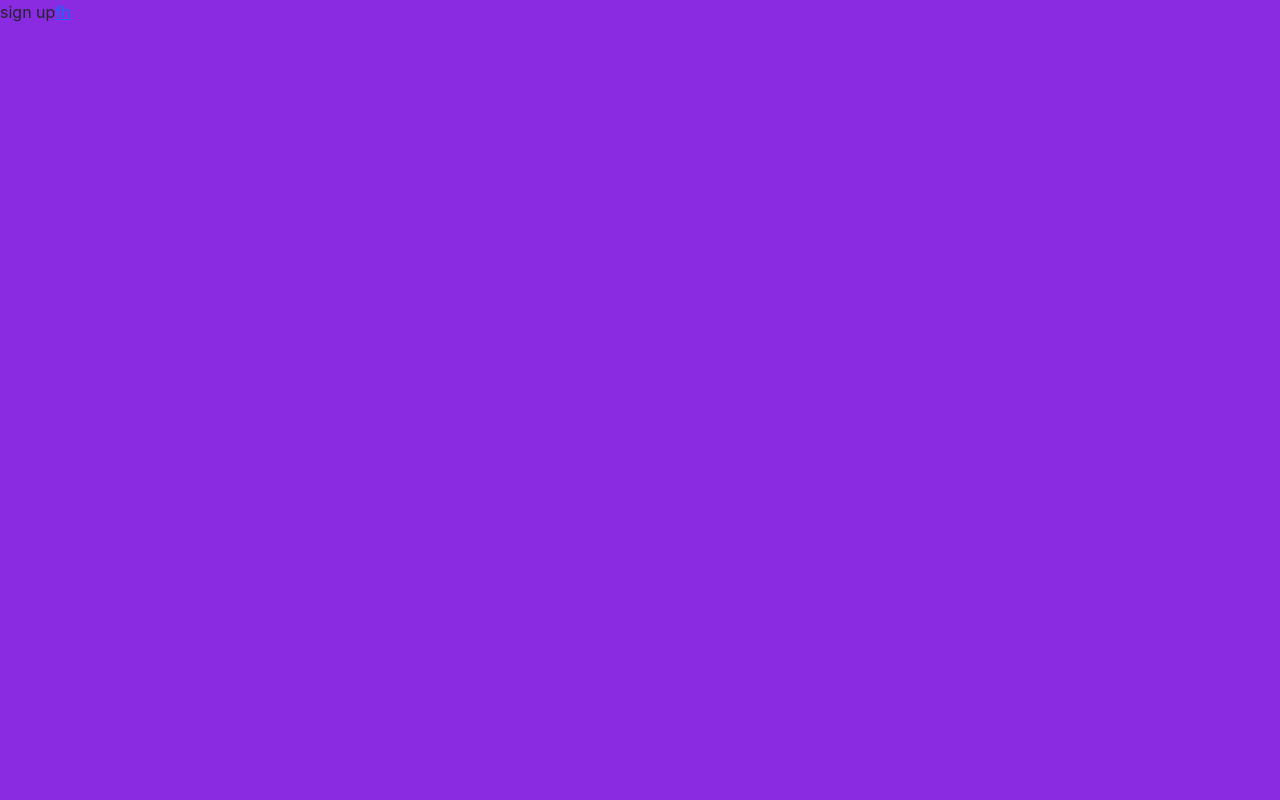
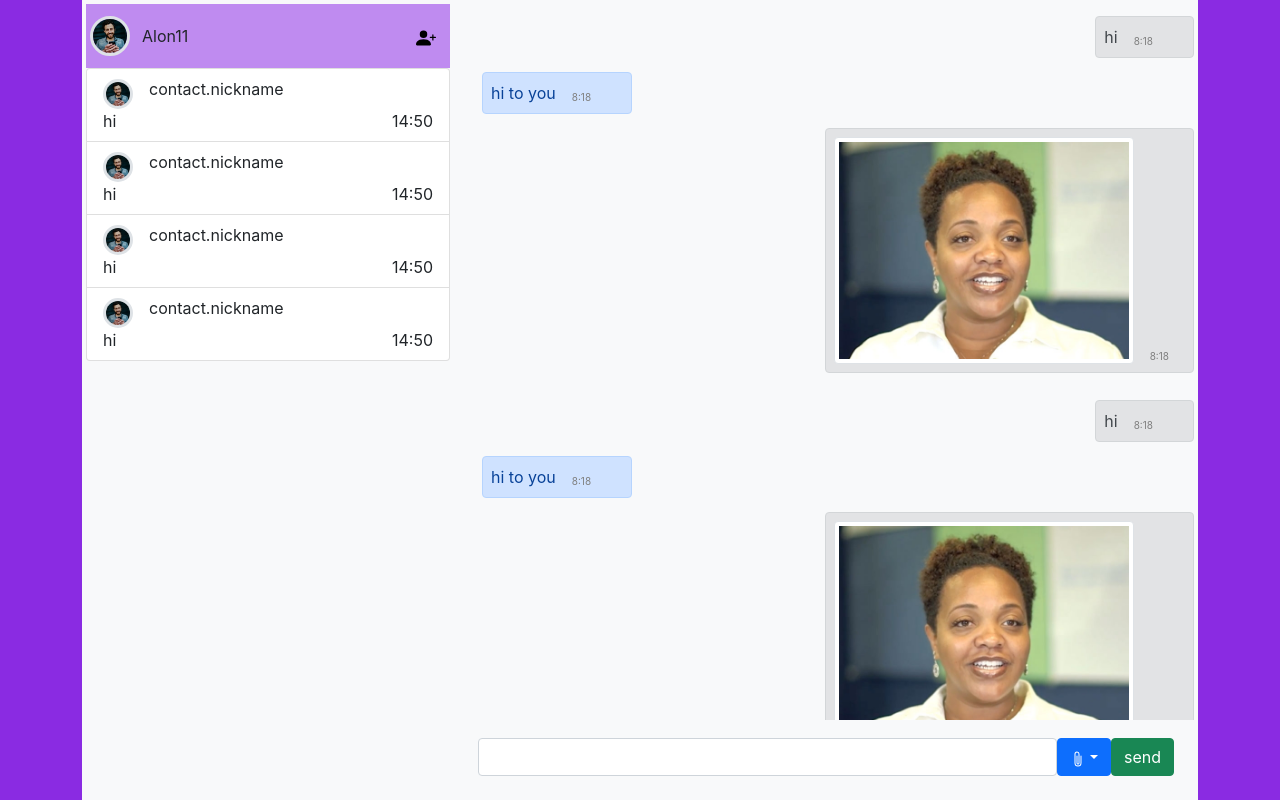
Before and after one commit to navehbenben/Instant-messaging-widget-, a React (Create React App) app: page / in a window 1280 px wide. Built offline with nearby package versions, Linux system fonts and the light colour scheme; grey boxes are pictures that could not be loaded.

Commit message:
major updates

```diff
--- a/src/App.js
+++ b/src/App.js
@@ -1,21 +1,24 @@
 import Register from "./register";
 import ChatPage from "./chat_page";
 import Form from "./register1";
-import Record from "./record"
+import Modal from "./Modal"
 import PictureUpload from "./picture_upload";
 import SignUp from "./signup";
 import { BrowserRouter as Router, Route, Routes } from 'react-router-dom'
 
 function App() {
   return (
-    <Router>
+    <ChatPage />
+    // <Router>
 
-        <Routes>
-          <Route exact path="/" element={<SignUp/>}/>
-          <Route exact path="/login" element={<Form/>}/>
-        </Routes>
+    //     <Routes>
 
-    </Router>
+    //       <Route exact path="/" element={<SignUp bool={false}/>}/>
+    //       <Route exact path="/login" element={<Form/>}/>
+
+    //     </Routes>
+
+    // </Router>
 
   );
 }
--- /dev/null
+++ b/src/Modal.js
@@ -0,0 +1,34 @@
+import React from "react";
+import PictureUpload from "./picture_upload";
+import RecordBody from "./recordModal";
+import VideoUpload from "./videoUpload";
+import AddContact from "./addContact";
+
+
+
+
+function Modal(reference) {
+  let title = "hi";
+  if (reference.value==="record"){
+    title = "Click to record audio."
+  }
+  if (reference.value==="picture"){
+    title = "Click to upload your picture."
+  }
+  if (reference.value==="video"){
+    title = "Click to upload your video."
+  }
+
+
+  return (
+
+    <div class="modal fade" id="example" tabindex="-1" aria-labelledby="exampleModalLabel" aria-hidden="true">
+      <div class="modal-dialog">
+        <AddContact/>
+      </div>
+    </div>
+
+  )
+}
+
+export default Modal;
--- /dev/null
+++ b/src/addContact.js
@@ -0,0 +1,34 @@
+import React, { useState } from "react";
+
+
+
+function AddContact(reference) {
+    const [contact, setContact] = useState();
+
+
+
+    return (
+        <div class="modal-content">
+            <div class="modal-header">
+                <h5 class="modal-title" id="exampleModalLabel">Add new contact.</h5>
+                <button type="button" class="btn-close" data-bs-dismiss="modal" aria-label="Close"></button>
+            </div>
+            <div class="modal-body">
+
+                <div class="mb-3">
+                    <label for="formFile" class="form-label"></label>
+                    <input class="form-control" id="formFile" onChange={(event)=>{setContact(event.target.value)}}/>
+                </div>
+
+
+            </div>
+            <div class="modal-footer">
+                <button type="button" class="btn btn-secondary" data-bs-dismiss="modal" >Close</button>
+                <button type="button" class="btn btn-primary" data-bs-dismiss="modal">Save changes</button>
+            </div>
+        </div>
+
+    )
+}
+
+export default AddContact;
--- a/src/chat_page.js
+++ b/src/chat_page.js
@@ -1,36 +1,78 @@
 import React from "react";
+import PictureUpload from "./picture_upload";
+import Modal from "./Modal";
+import samp from'./sample1.jpg'
+import sa from'./sample2.jpg'
+import video from './broll sunset.mp4'
+import music from './Swan Lake Ballet (Music).mp3'
 
 
 
 class ChatPage extends React.Component {
     constructor(props) {
         super(props);
-        this.setState(props);
+        this.state = {user_name: "Alon", nick_name: "Alon11", picture: sa, password: "Al1234", contacts: [],messages:[],modal: null};
     }
 
-    message(mess,sender) {
+    message(mess) {
         let color = "primary";
         let side = "start";
-        if (sender){
+        if (mess.sender == this.state.user_name) {
             color = "secondary";
             side = "end";
         }
+
+        if (mess.type == "Text" || mess.type=="Audio") {
+            let d = mess.content;
+            if (mess.type=="Audio"){
+               d = <audio controls src={mess.content}> </audio>
+            }
             return (
+                <p class="message">
                 <div class="w-100 position-absolute">
-                <div class={`alert alert-${color} p-2 m-3 w-75 position-absolute rounded-end ${side}-0 `}>
-                    {mess}
+                    <div class={`alert alert-${color} p-2 m-3  position-absolute rounded-end ${side}-0 `}>
+                        <div class={"text-"+side+" me-3"}>
+                            {d}
+                            <span class="timenotes align-bottom text-end">{new Date().getHours()+":"+new Date().getMinutes()}</span>
                         </div>
                     </div>
+                </div>
+                </p>
+            );
 
+        }
+        if (mess.type == "Image" || mess.type == "Video"){
+            let d =  <img src={mess.content} width="300" height="300" class="img-thumbnail" />;
+            if (mess.type=="Video"){
+                d = <video width="320" height="240" controls>
+                    <source src={mess.content} type="video/mp4" />
+                    Your browser does not support the video tag.
+                    </video>
+            }
+            return (
+                <p class="picture">
+                <div class="w-100 position-absolute">
+                    <div class={`alert alert-${color} p-2 m-3  position-absolute rounded-end text-${side} ${side}-0 `}>
+                       {d}
+                       <span class="timenotes align-bottom text-end">{new Date().getHours()+":"+new Date().getMinutes()}</span>
+                    </div>
 
+                </div>
+                </p>
             );
+
+        }
+        return (
+            <div />
+        )
+
     }
 
     contact_bullet(contact) {
         const nickname = "contact.nickname";
         let date = Date("April 11, 2022 01:15:00");
         let lastMessage = "hi";
-        let picture = "";
+        let picture = sa;
         return (
             <>
                 <a href="#" class="list-group-item list-group-item-action">
@@ -56,18 +98,19 @@ class ChatPage extends React.Component {
 
     profile_bar() {
         return (
-            <nav class="navbar navbar-light bg-primary d-flex justify-content-start">
-                <img src="D:\מדמח שולטטט11\מתקדם 2\תרגיל 1\ex_1\src\sample1.jpg" alt="" width="40" height="40" class="d-inline-block align-text-top rounded-circle border border-3 m-1" />
-                <div class="text-start p-2">Alice Alice</div>
-                <div class="position-absolute end-0 p-5">
+            <nav class=" profile navbar navbar-light d-flex justify-content-start">
+                <img src={this.state.picture} alt="hi" width="40" height="40" class="d-inline-block align-text-top rounded-circle border border-3 m-1"></img>
+                <div class="text-start p-2">{this.state.nick_name}</div>
+                <button class="bg-transparent border-0 position-absolute end-0 me-2" data-bs-toggle="modal" data-bs-target="#example">
                     <svg xmlns="http://www.w3.org/2000/svg" width="20" height="20" fill="currentColor" class="bi bi-person-plus-fill" viewBox="0 0 16 16">
-  <path d="M1 14s-1 0-1-1 1-4 6-4 6 3 6 4-1 1-1 1H1zm5-6a3 3 0 1 0 0-6 3 3 0 0 0 0 6z"/>
-  <path fill-rule="evenodd" d="M13.5 5a.5.5 0 0 1 .5.5V7h1.5a.5.5 0 0 1 0 1H14v1.5a.5.5 0 0 1-1 0V8h-1.5a.5.5 0 0 1 0-1H13V5.5a.5.5 0 0 1 .5-.5z"/>
+                        <path d="M1 14s-1 0-1-1 1-4 6-4 6 3 6 4-1 1-1 1H1zm5-6a3 3 0 1 0 0-6 3 3 0 0 0 0 6z" />
+                        <path fill-rule="evenodd" d="M13.5 5a.5.5 0 0 1 .5.5V7h1.5a.5.5 0 0 1 0 1H14v1.5a.5.5 0 0 1-1 0V8h-1.5a.5.5 0 0 1 0-1H13V5.5a.5.5 0 0 1 .5-.5z" />
                     </svg>
-                </div>
+                </button>
             </nav>
         )
     }
+
 
     send_form() {
         return (
@@ -78,17 +121,18 @@ class ChatPage extends React.Component {
                     <button id="btnGroupDrop1" type="button" class="btn btn-primary dropdown-toggle col-auto" data-bs-toggle="dropdown" aria-expanded="false"><svg xmlns="http://www.w3.org/2000/svg" width="16" height="16" fill="currentColor" class="bi bi-paperclip" viewBox="0 0 16 16">
                         <path d="M4.5 3a2.5 2.5 0 0 1 5 0v9a1.5 1.5 0 0 1-3 0V5a.5.5 0 0 1 1 0v7a.5.5 0 0 0 1 0V3a1.5 1.5 0 1 0-3 0v9a2.5 2.5 0 0 0 5 0V5a.5.5 0 0 1 1 0v7a3.5 3.5 0 1 1-7 0V3z" />
                     </svg></button>
-                    <ul class="dropdown-menu border-0" aria-labelledby="btnGroupDrop1">
-                        <button type="button" class="btn btn-danger"><svg xmlns="http://www.w3.org/2000/svg" width="16" height="16" fill="currentColor" class="bi bi-image" viewBox="0 0 16 16">
-  <path d="M6.002 5.5a1.5 1.5 0 1 1-3 0 1.5 1.5 0 0 1 3 0z"/>
-  <path d="M2.002 1a2 2 0 0 0-2 2v10a2 2 0 0 0 2 2h12a2 2 0 0 0 2-2V3a2 2 0 0 0-2-2h-12zm12 1a1 1 0 0 1 1 1v6.5l-3.777-1.947a.5.5 0 0 0-.577.093l-3.71 3.71-2.66-1.772a.5.5 0 0 0-.63.062L1.002 12V3a1 1 0 0 1 1-1h12z"/>
+                    <ul class="dropdown-menu border-0 bg-transparent" aria-labelledby="btnGroupDrop1">
+                        <button type="button" class="btn btn-danger"data-bs-toggle="modal" data-bs-target="#example" ><svg xmlns="http://www.w3.org/2000/svg" width="16" height="16" fill="currentColor" class="bi bi-image" viewBox="0 0 16 16">
+                            <path d="M6.002 5.5a1.5 1.5 0 1 1-3 0 1.5 1.5 0 0 1 3 0z" />
+                            <path d="M2.002 1a2 2 0 0 0-2 2v10a2 2 0 0 0 2 2h12a2 2 0 0 0 2-2V3a2 2 0 0 0-2-2h-12zm12 1a1 1 0 0 1 1 1v6.5l-3.777-1.947a.5.5 0 0 0-.577.093l-3.71 3.71-2.66-1.772a.5.5 0 0 0-.63.062L1.002 12V3a1 1 0 0 1 1-1h12z" />
                         </svg></button>
-                        <button type="button" class="btn btn-warning"><svg xmlns="http://www.w3.org/2000/svg" width="16" height="16" fill="currentColor" class="bi bi-film" viewBox="0 0 16 16">
-  <path d="M0 1a1 1 0 0 1 1-1h14a1 1 0 0 1 1 1v14a1 1 0 0 1-1 1H1a1 1 0 0 1-1-1V1zm4 0v6h8V1H4zm8 8H4v6h8V9zM1 1v2h2V1H1zm2 3H1v2h2V4zM1 7v2h2V7H1zm2 3H1v2h2v-2zm-2 3v2h2v-2H1zM15 1h-2v2h2V1zm-2 3v2h2V4h-2zm2 3h-2v2h2V7zm-2 3v2h2v-2h-2zm2 3h-2v2h2v-2z"/>
+                        <button type="button" class="btn btn-warning" data-bs-toggle="modal" data-bs-target="#example" ><svg xmlns="http://www.w3.org/2000/svg" width="16" height="16" fill="currentColor" class="bi bi-film" viewBox="0 0 16 16">
+                            <path d="M0 1a1 1 0 0 1 1-1h14a1 1 0 0 1 1 1v14a1 1 0 0 1-1 1H1a1 1 0 0 1-1-1V1zm4 0v6h8V1H4zm8 8H4v6h8V9zM1 1v2h2V1H1zm2 3H1v2h2V4zM1 7v2h2V7H1zm2 3H1v2h2v-2zm-2 3v2h2v-2H1zM15 1h-2v2h2V1zm-2 3v2h2V4h-2zm2 3h-2v2h2V7zm-2 3v2h2v-2h-2zm2 3h-2v2h2v-2z" />
                         </svg></button>
-                        <button type="button" class="btn btn-success"><svg xmlns="http://www.w3.org/2000/svg" width="16" height="16" fill="currentColor" class="bi bi-mic-fill" viewBox="0 0 16 16">
-  <path d="M5 3a3 3 0 0 1 6 0v5a3 3 0 0 1-6 0V3z"/>
-  <path d="M3.5 6.5A.5.5 0 0 1 4 7v1a4 4 0 0 0 8 0V7a.5.5 0 0 1 1 0v1a5 5 0 0 1-4.5 4.975V15h3a.5.5 0 0 1 0 1h-7a.5.5 0 0 1 0-1h3v-2.025A5 5 0 0 1 3 8V7a.5.5 0 0 1 .5-.5z"/>
+                        <button type="button" class="btn btn-success" data-bs-toggle="modal" data-bs-target="#example">
+                            <svg xmlns="http://www.w3.org/2000/svg" width="16" height="16" fill="currentColor" class="bi bi-mic-fill" viewBox="0 0 16 16">
+                            <path d="M5 3a3 3 0 0 1 6 0v5a3 3 0 0 1-6 0V3z" />
+                            <path d="M3.5 6.5A.5.5 0 0 1 4 7v1a4 4 0 0 0 8 0V7a.5.5 0 0 1 1 0v1a5 5 0 0 1-4.5 4.975V15h3a.5.5 0 0 1 0 1h-7a.5.5 0 0 1 0-1h3v-2.025A5 5 0 0 1 3 8V7a.5.5 0 0 1 .5-.5z" />
                         </svg></button>
                     </ul>
                 </span>
@@ -118,12 +162,25 @@ class ChatPage extends React.Component {
                     <div class="row align-items-start">
                         {this.side_bar()}
                         <div class="col bg-light vh-100 position-relative">
-                            <div class=" row row-col-1 position-relative">
-                                {this.message("hi",true)}
-                                {this.message("hi",false)}
+                            <div class="scroll row position-relative">
+                                {this.message({ type: "Text", sender: "Alon", reciever: "Moran", content: "hi", date_time:new Date('December 17, 2022 03:24:00'), })}
+                                {this.message({ type: "Text", sender: "Moran", reciever: "Alon", content: "hi to you", date_time:new Date('December 17, 2022 03:25:01'), })}
+                                {this.message({type: "Image", sender: "Alon", reciever: "Moran", content: samp, date_time:new Date('December 17, 2022 03:26:45')})}
+                                {this.message({ type: "Text", sender: "Alon", reciever: "Moran", content: "hi", date_time: Date('December 17, 2022 03:24:00'), })}
+                                {this.message({ type: "Text", sender: "Moran", reciever: "Alon", content: "hi to you", date_time: Date('December 17, 2022 03:25:01'), })}
+                                {this.message({type: "Image", sender: "Alon", reciever: "Moran", content: samp, date_time: Date('December 17, 2022 03:26:45')})}
+                                {this.message({type: "Video", sender: "Alon", reciever: "Moran", content: video, date_time: Date('December 17, 2022 03:26:45')})}
+                                {this.message({type: "Video", sender: "Moran", reciever: "Alon", content: video, date_time: Date('December 17, 2022 03:26:45')})}
+                                {this.message({type: "Audio", sender: "Moran", reciever: "Alon", content: music, date_time: Date('December 17, 2022 03:26:45')})}
                             </div>
+                            <div class="row">
                             {this.send_form()}
                             </div>
+                        </div>
+
+
+                        <Modal value={this.state.modal}/>
+
                     </div>
                 </div>
             </div>
--- a/src/index.css
+++ b/src/index.css
@@ -25,3 +25,29 @@ max-height{
 .max{
   height: 100%;
 }
+
+.message{
+  margin-bottom: 3.5em;
+  display: inline-block;
+}
+
+.picture{
+  margin-bottom: 17em;
+}
+
+.scroll {
+  height: 90%;
+  overflow-y:scroll;
+  overflow-x: hidden;
+}
+
+.timenotes {
+  font-size: x-small;
+  margin-inline: 1pc;
+  color: gray;
+}
+
+.profile{
+  background-color: rgb(191, 139, 240);
+
+}
```
Also changed, not shown: src/picture_upload.js (+9 -11 lines), src/record.js (deleted, +0 -33 lines), src/recordModal.js (added, +27 -0 lines), src/signup.js (+13 -1 lines), src/videoUpload.js (added, +38 -0 lines), 2 other files (tests, documents, lock files or other folders). Lines whose indentation alone changed are shown as unchanged.
